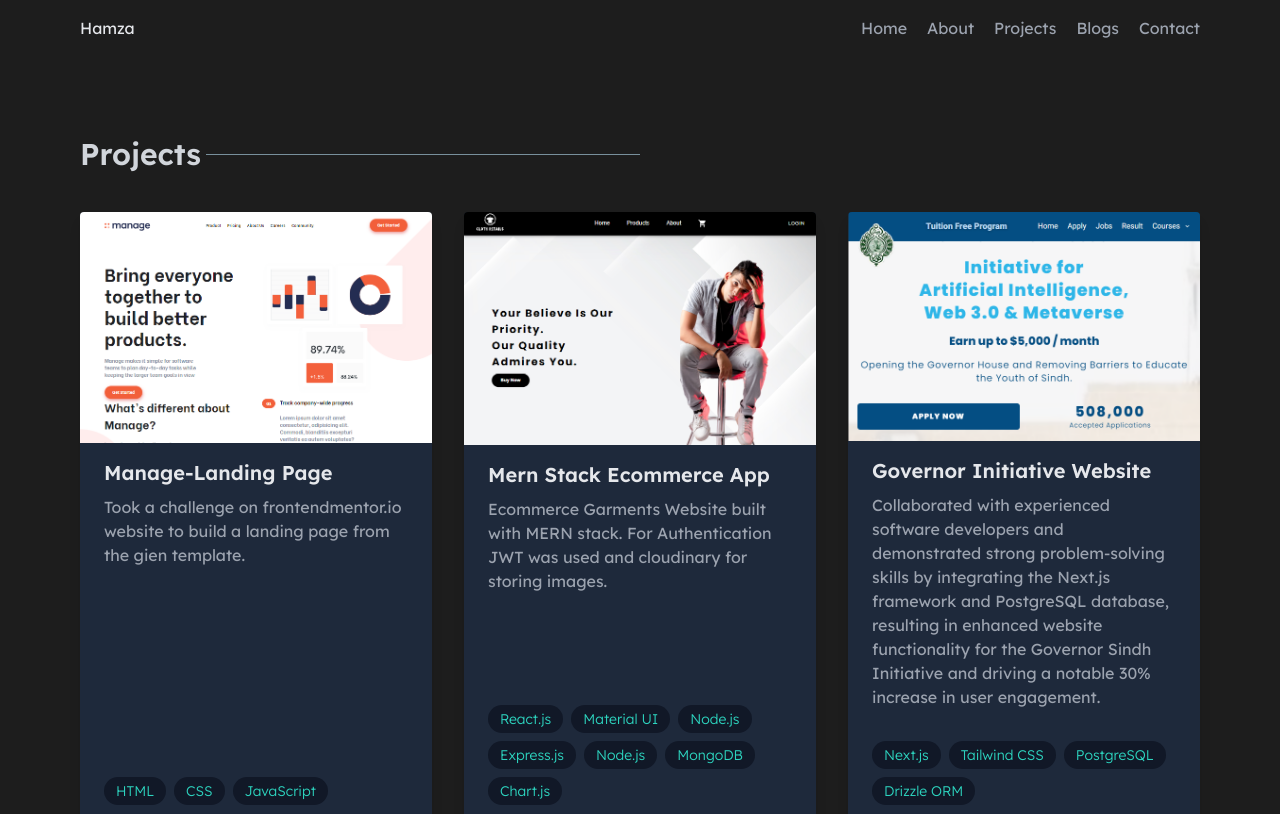
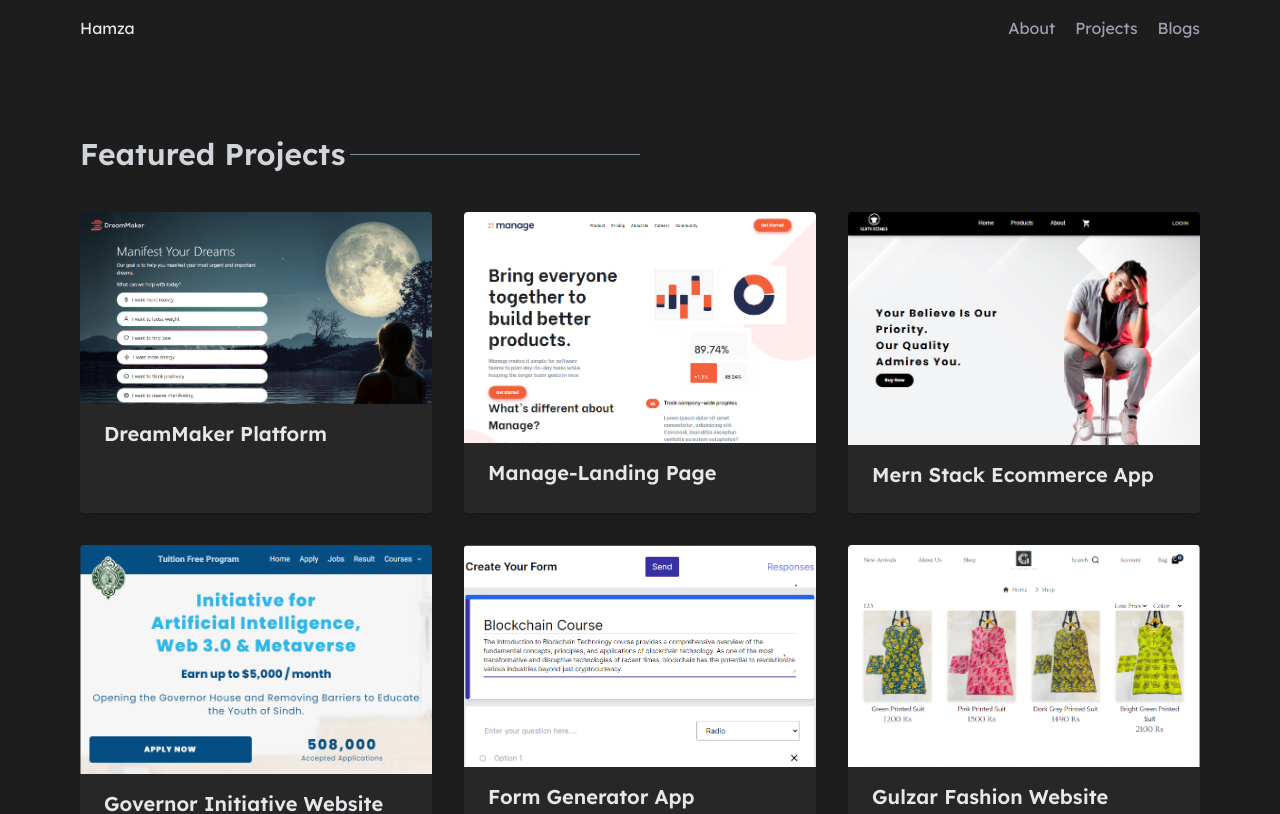
Before and after one commit to hamzaadil56/Portfolio, a Next.js app: page /projects in a window 1280 px wide. Shown: the top 814 px of the page. Built offline with nearby package versions, Linux system fonts and the light colour scheme.

Commit message:
improved projects card design.

```diff
--- a/app/projects/page.tsx
+++ b/app/projects/page.tsx
@@ -9,9 +9,9 @@
 			<h1
 				className={`${styles.about} text-gray-300  text-3xl     font-extrabold `}
 			>
-        Projects
+				Featured Projects
 			</h1>
-      <div className="grid md:grid-cols-2 lg:grid-cols-3 py-10 md:gap-8 sm:grid-cols-2 sm:gap-4 gap-8 justify-items-center">
+			<div className="grid md:grid-cols-2 lg:grid-cols-3 py-10 md:gap-8 sm:grid-cols-2 sm:gap-4 gap-8 ">
 				{projects.map((project, index) => (
 					<ProjectCard key={index} project={project} />
 				))}
--- a/components/layout/Navbar.tsx
+++ b/components/layout/Navbar.tsx
@@ -58,14 +58,6 @@
 				>
 					{currentPathname === "/projects" ? (
 						<>
-							<Link href="#">
-								<li
-									className={` py-3 cursor-pointer
-           text-gray-400  transition all  md:ml-5 text-center  `}
-								>
-									Home
-								</li>
-							</Link>
 							<Link href="/#about">
 								<li
 									className={`  py-3 cursor-pointer
@@ -90,30 +82,10 @@
 									Blogs
 								</li>
 							</Link>
-							<Link href="#contact">
-								<li
-									className={`  py-3 cursor-pointer
-            text-gray-400  text-center  md:ml-5 decoration-none`}
-								>
-									Contact
-								</li>
-							</Link>
 						</>
 					) : (
 						<>
-							<a href="#">
-								<li
-									className={` ${
-										currentPathname === "/#"
-											? `${styles.active}`
-											: `${styles.hover_underline_animation}`
-									} py-3 cursor-pointer
-           text-gray-400  transition all  md:ml-5 text-center  `}
-								>
-									Home
-								</li>
-							</a>
-							{/* <a href="/#about">
+							<Link href="/#about">
 								<li
 									className={` ${
 										currentPathname === "/#about"
@@ -124,11 +96,11 @@
 								>
 									About
 								</li>
-							</a> */}
-							{/* <a href="/#projects">
+							</Link>
+							<Link href="/projects">
 								<li
 									className={` ${
-										currentPathname === "/#projects"
+										currentPathname === "/projects"
 											? `${styles.active}`
 											: `${styles.hover_underline_animation}`
 									} py-3 cursor-pointer
@@ -136,7 +108,7 @@
 								>
 									Projects
 								</li>
-							</a> */}
+							</Link>
 							<a href="/#skills">
 								<li
 									className={` ${
--- a/components/shared/ProjectCard.tsx
+++ b/components/shared/ProjectCard.tsx
@@ -1,12 +1,28 @@
+"use client";
+
 import Image from "next/image";
-import React from "react";
+import React, { useState } from "react";
 import { Project } from "./Project";
 import Link from "next/link";
+import { motion, AnimatePresence } from "framer-motion";
 
 const ProjectCard = ({ project }: Project) => {
+	const [isHovered, setIsHovered] = useState(false);
+
 	return (
-    <div className="relative flex flex-col  justify-between  rounded bg-slate-800 overflow-hidden shadow-lg">
-      <Link target="_blank" href={project.websiteURL} className="shrink-0">
+		<motion.div
+			className="relative flex flex-col justify-between rounded bg-secondary-gray overflow-hidden shadow-lg cursor-pointer"
+			onHoverStart={() => setIsHovered(true)}
+			onHoverEnd={() => setIsHovered(false)}
+			initial={{ borderRadius: "0.25rem" }}
+			animate={{ borderRadius: "0.25rem" }}
+			transition={{ duration: 0.3, ease: "easeInOut" }}
+		>
+			<Link
+				target="_blank"
+				href={project.websiteURL}
+				className="shrink-0"
+			>
 				<Image
 					className="w-full shrink-0"
 					src={project.image}
@@ -15,16 +31,46 @@
 					alt="project"
 				/>
 			</Link>
-      <div className="flex-grow justify-between flex flex-col">
+			<div className="flex-grow justify-between flex flex-col overflow-hidden">
 				<div className="md:px-6 py-4 px-2">
-          <h1 className=" text-base font-bold  md:text-xl text-gray-200 mb-2">
+					<h1 className="text-base font-bold md:text-xl text-gray-200 mb-2">
 						{project.title}
 					</h1>
-          <p className="text-gray-400 md:text-base text-sm">
+
+					<motion.div
+						className="overflow-hidden"
+						initial={{ height: 0, opacity: 0 }}
+						animate={{
+							height: isHovered ? "auto" : 0,
+							opacity: isHovered ? 1 : 0,
+							marginBottom: isHovered ? "0.5rem" : 0,
+						}}
+						transition={{
+							height: { duration: 0.3, ease: "easeOut" },
+							opacity: {
+								duration: 0.2,
+								delay: isHovered ? 0.1 : 0,
+							},
+						}}
+					>
+						<div className="text-gray-400 md:text-base text-sm">
 							{project.description}
-          </p>
 						</div>
-        <div className="md:px-6 py-4 px-2 mt-auto mb-0 ml-0 mr-0">
+					</motion.div>
+				</div>
+
+				<AnimatePresence>
+					{isHovered && (
+						<motion.div
+							className="md:px-6 pb-4 px-2 mt-auto mb-0 ml-0 mr-0"
+							initial={{ height: 0, opacity: 0 }}
+							animate={{ height: "auto", opacity: 1 }}
+							exit={{ height: 0, opacity: 0 }}
+							transition={{
+								height: { duration: 0.3, ease: "easeOut" },
+								opacity: { duration: 0.2 },
+							}}
+						>
 							{project.technologies.map((technology, index) => (
 								<span
 									key={index}
@@ -33,9 +79,22 @@
 									{technology}
 								</span>
 							))}
+						</motion.div>
+					)}
+				</AnimatePresence>
 			</div>
-      </div>
-    </div>
+
+			{/* Visual indicator for hover */}
+			<motion.div
+				className="absolute bottom-0 left-0 right-0 h-1 bg-teal-400"
+				initial={{ scaleX: 0 }}
+				animate={{
+					scaleX: isHovered ? 1 : 0,
+				}}
+				transition={{ duration: 0.3, ease: "easeOut" }}
+				style={{ transformOrigin: "left" }}
+			/>
+		</motion.div>
 	);
 };
 
--- a/data.ts
+++ b/data.ts
@@ -26,8 +26,18 @@
 import postgreLogo from "@/assets/logos/postgreSQL.png";
 import bootstrapLogo from "@/assets/logos/bootstrap.png";
 import sanityLogo from "@/assets/logos/sanity.png";
+import DreamMakerImage from "@/assets/images/dreammker.png";
 
 export const projects = [
+	{
+		image: DreamMakerImage,
+		title: "DreamMaker Platform",
+		description:
+			"Successfully delivered this project to the client in which a platform was developed where users can enroll in different courses related to lifestyle and business. Integrated Stripe and Paypal gateway system for smooth checkout process. Collaborated with another developer to work like a team delivering multiple features at a time. ",
+		technologies: ["Next.js", "Node.js", "MongoDB", "Express.js"],
+		githubLink: "https://github.com/hamzaadil56/Manage-Landing-page",
+		websiteURL: "https://manage-landing-page56.netlify.app/",
+	},
 	{
 		image: ProjectImage,
 		title: "Manage-Landing Page",
@@ -52,7 +62,8 @@
 			"Chart.js",
 		],
 		githubLink: "https://github.com/hamzaadil56/MERN-STACK-ECOMMERCE-APP",
-    websiteURL: "https://www.youtube.com/watch?v=TRYKiFZm4H4&feature=youtu.be",
+		websiteURL:
+			"https://www.youtube.com/watch?v=TRYKiFZm4H4&feature=youtu.be",
 	},
 
 	{
@@ -78,7 +89,13 @@
 		title: "Gulzar Fashion Website",
 		description:
 			"Gulzar Fasion is an ecommerce web application which sell ladies garments. Sanity content management system is used for manage the inventory of the store. ",
-    technologies: ["Next.js", "Sanity CMS", "Tailwind CSS", "Zustand", "JWT"],
+		technologies: [
+			"Next.js",
+			"Sanity CMS",
+			"Tailwind CSS",
+			"Zustand",
+			"JWT",
+		],
 		githubLink: "https://github.com/hamzaadil56/gulzar-fashion",
 		websiteURL: "https://gulzar-fashion.vercel.app/",
 	},
@@ -98,7 +115,8 @@
 		description:
 			"Ecommerce Garments Website built with React and Redux. For Authentication Firebase was used.",
 		technologies: ["React", "Redux", "Firebase"],
-    githubLink: "https://github.com/hamzaadil56/Ecommerce-React-Firebase-App",
+		githubLink:
+			"https://github.com/hamzaadil56/Ecommerce-React-Firebase-App",
 		websiteURL: "https://main--ecommerce-firebase-react-app.netlify.app/",
 	},
 	{
```
Also changed, not shown: assets/images/dreammker.png (added). Lines whose indentation alone changed are shown as unchanged.
